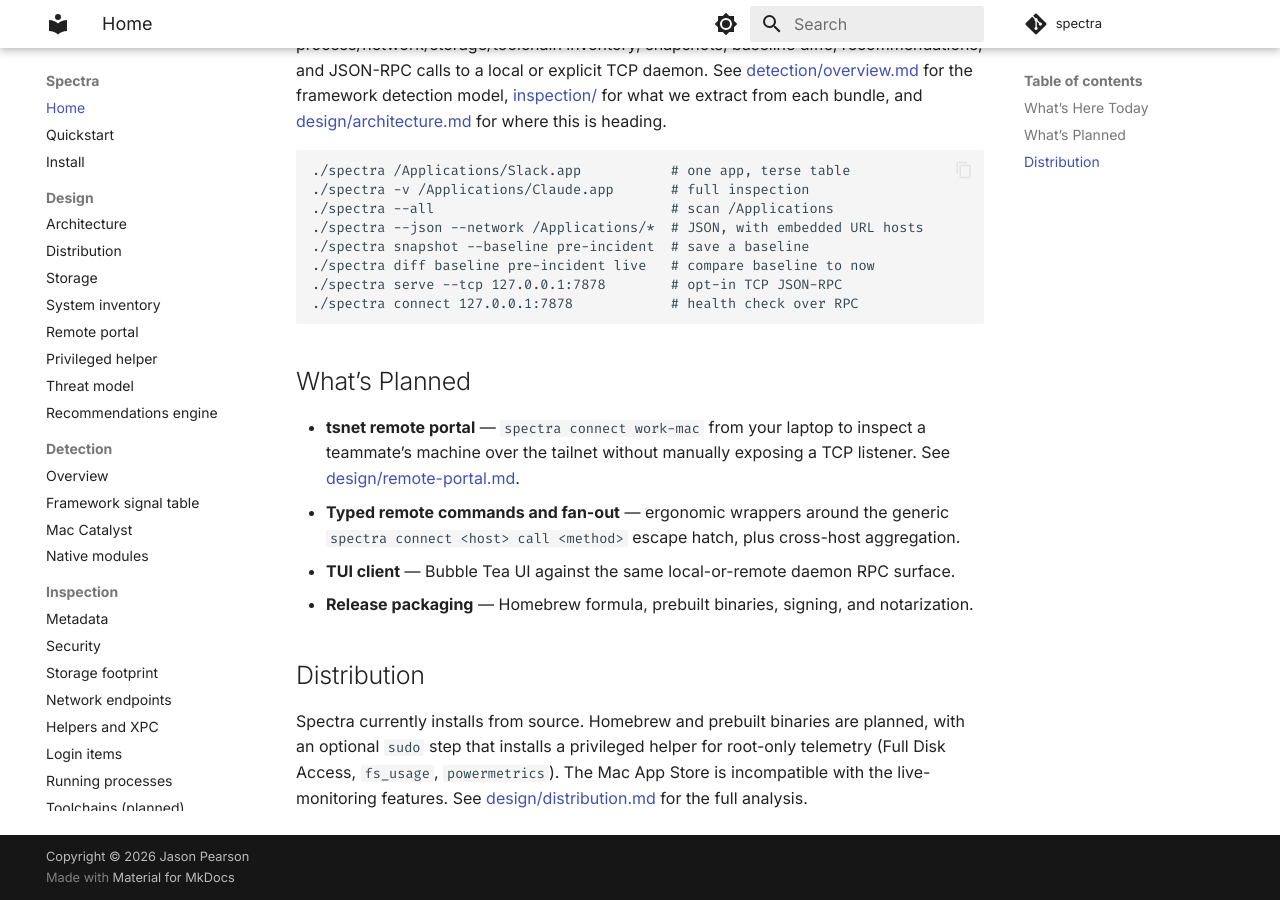
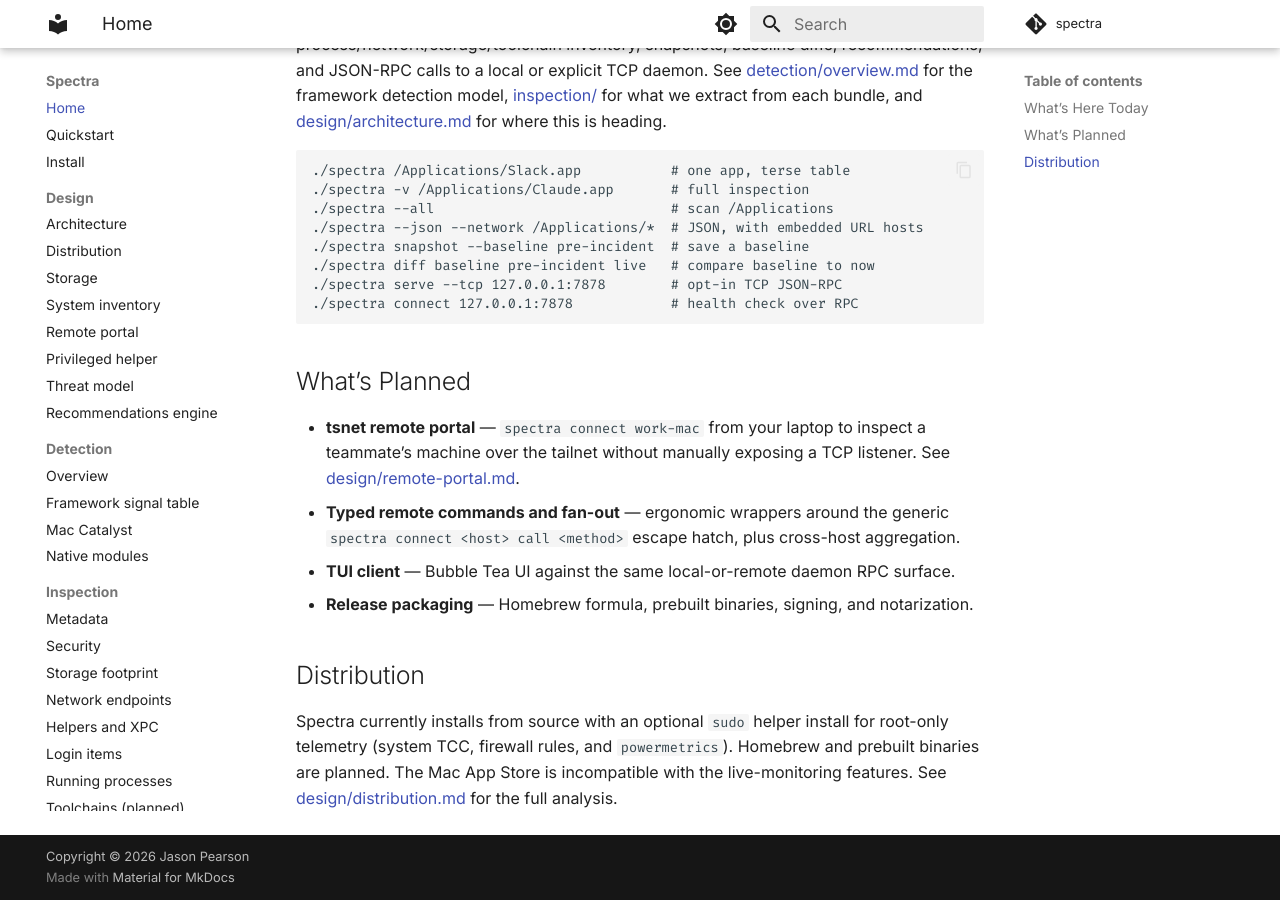
Before and after one commit to kaeawc/spectra, an MkDocs documentation site: the page built from docs/index.md, in a window 1280 px wide and 900 px high, scrolled down 712 px. Built offline with MkDocs 1.6.1 and Material for MkDocs 9.7.7, drawn with Linux system fonts in a browser that asks for light colours; comment, search, counter and statistics services are not loaded.

Commit message:
Refresh helper capability docs

```diff
--- a/docs/index.md
+++ b/docs/index.md
@@ -56,8 +56,8 @@ model, [inspection/](inspection/) for what we extract from each bundle, and
 
 ## Distribution
 
-Spectra currently installs from source. Homebrew and prebuilt binaries are
-planned, with an optional `sudo` step that installs a privileged helper for
-root-only telemetry (Full Disk Access, `fs_usage`, `powermetrics`). The Mac
-App Store is incompatible with the live-monitoring features. See
+Spectra currently installs from source with an optional `sudo` helper
+install for root-only telemetry (system TCC, firewall rules, and
+`powermetrics`). Homebrew and prebuilt binaries are planned. The Mac App
+Store is incompatible with the live-monitoring features. See
 [design/distribution.md](design/distribution.md) for the full analysis.
```
Also changed, not shown: docs/design/distribution.md (+5 -4 lines), docs/design/privileged-helper.md (+1 -0 lines), docs/operations/daemon.md (+2 -2 lines).
